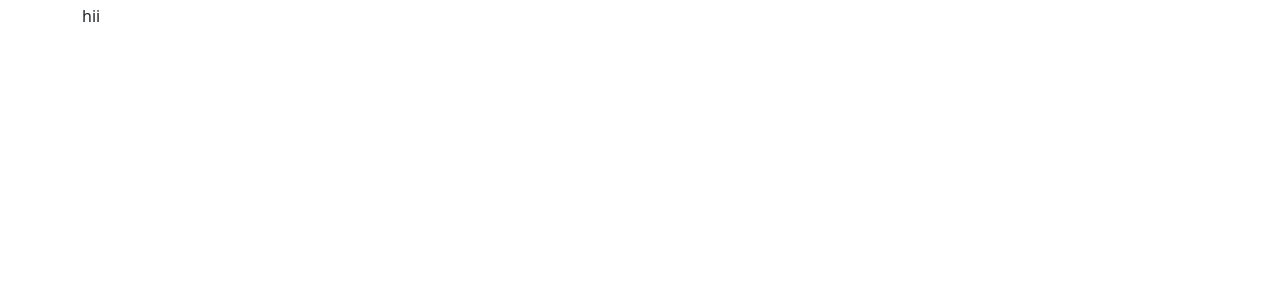
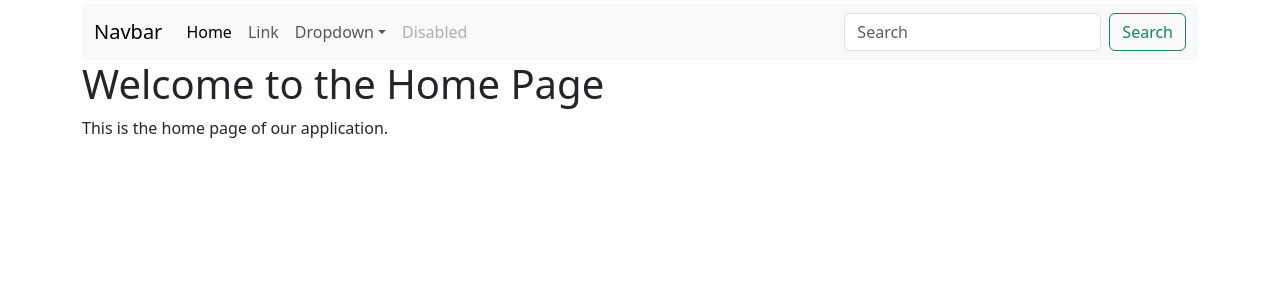
Before and after one commit to harmeet773/dummy-authentication-using-redux, a React (Vite) app: page / in a window 1280 px wide. Shown: the top 300 px of the page. Built offline with nearby package versions, Linux system fonts and the light colour scheme.

Commit message:
added routes and navbar , can be used as boilerplate

```diff
--- a/package.json
+++ b/package.json
@@ -10,9 +10,11 @@
     "preview": "vite preview"
   },
   "dependencies": {
+    "axios": "^1.12.2",
     "bootstrap": "^5.3.8",
     "react": "^19.1.1",
-    "react-dom": "^19.1.1"
+    "react-dom": "^19.1.1",
+    "react-router-dom": "^7.9.3"
   },
   "devDependencies": {
     "@eslint/js": "^9.36.0",
--- a/src/App.jsx
+++ b/src/App.jsx
@@ -1,15 +1,24 @@
 import { useState } from 'react'
-import reactLogo from './assets/react.svg'
-import viteLogo from '/vite.svg'
+import {  Routes, Route } from 'react-router-dom';
+
+import Home from './pages/Home';
+import About from './pages/About';
+import Navbar from './components/navbar';
+
 
 
 function App() {
-  const [count, setCount] = useState(0)
+
 
   return (
     <>
       <div>
-        hii
+      <Navbar />
+      <Routes>
+        <Route path='/' element={<Home />} />
+        <Route path='/about' element={<About />} />
+      </Routes>
+
       </div>
     </>
   )
--- /dev/null
+++ b/src/components/Navbar.jsx
@@ -0,0 +1,51 @@
+import React from "react";
+import { Link } from "react-router-dom";
+
+
+const Navbar = () => {
+    return (
+<nav className="navbar navbar-expand-lg bg-body-tertiary">
+  <div className="container-fluid">
+    <a className="navbar-brand" href="#">Navbar</a>
+    <button className="navbar-toggler" type="button" data-bs-toggle="collapse" data-bs-target="#navbarSupportedContent" aria-controls="navbarSupportedContent" aria-expanded="false" aria-label="Toggle navigation">
+      <span className="navbar-toggler-icon"></span>
+    </button>
+    <div className="collapse navbar-collapse" id="navbarSupportedContent">
+      <ul className="navbar-nav me-auto mb-2 mb-lg-0">
+        <li className="nav-item">
+          <a className="nav-link active" aria-current="page" href="#">Home</a>
+        </li>
+        <li className="nav-item">
+          <a className="nav-link" href="#">Link</a>
+        </li>
+        <li className="nav-item dropdown">
+          <a className="nav-link dropdown-toggle" href="#" role="button" data-bs-toggle="dropdown" aria-expanded="false">
+            Dropdown
+          </a>
+          <ul className="dropdown-menu">
+            <li><a className="dropdown-item" href="#">Action</a></li>
+            <li><a className="dropdown-item" href="#">Another action</a></li>
+            <li><hr className="dropdown-divider" /></li>
+            <li><a className="dropdown-item" href="#">Something else here</a></li>
+          </ul>
+        </li>
+        <li className="nav-item">
+          <a className="nav-link disabled" aria-disabled="true">Disabled</a>
+        </li>
+      </ul>
+      <form className="d-flex" role="search">
+        <input className="form-control me-2" type="search" placeholder="Search" aria-label="Search"/>
+        <button className="btn btn-outline-success" type="submit">Search</button>
+      </form>
+    </div>
+  </div>
+</nav>
+
+
+
+
+
+            );
+}
+
+export default Navbar;
--- a/src/main.jsx
+++ b/src/main.jsx
@@ -3,6 +3,7 @@ import { createRoot } from 'react-dom/client'
 import App from './App.jsx'
 import 'bootstrap/dist/css/bootstrap.min.css';
 import 'bootstrap/dist/js/bootstrap.bundle.min.js';
+import { BrowserRouter } from 'react-router-dom';
 
 
 
@@ -10,8 +11,10 @@ import 'bootstrap/dist/js/bootstrap.bundle.min.js';
 
 createRoot(document.getElementById('root')).render(
   <StrictMode>
+    <BrowserRouter>
     <div className='container mt-1'>
     <App />
     </div>
+    </BrowserRouter>
   </StrictMode>,
 )
--- /dev/null
+++ b/src/pages/About.jsx
@@ -0,0 +1,11 @@
+import React from "react";
+
+const About = () => {
+    return (
+        <div>
+            <h1>About Us</h1>
+            <p>This is the about page of our application.</p>
+        </div>
+    );
+}
+export default About;
--- /dev/null
+++ b/src/pages/Home.jsx
@@ -0,0 +1,12 @@
+import React from "react";
+
+const Home = () => {
+    return (
+        <div>
+            <h1>Welcome to the Home Page</h1>
+            <p>This is the home page of our application.</p>
+        </div>
+    );
+}
+
+export default Home;
```
Also changed, not shown: 1 other file (tests, documents, lock files or other folders).
